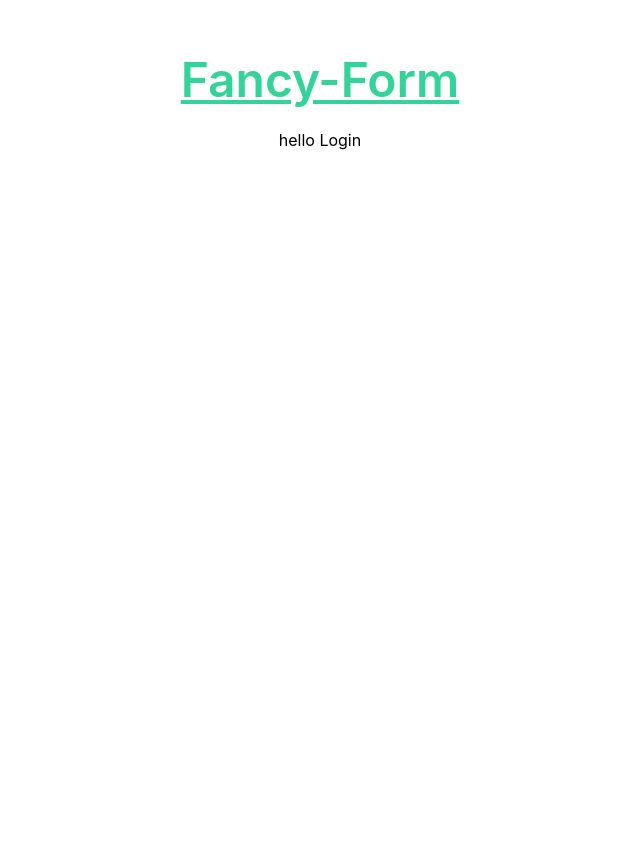
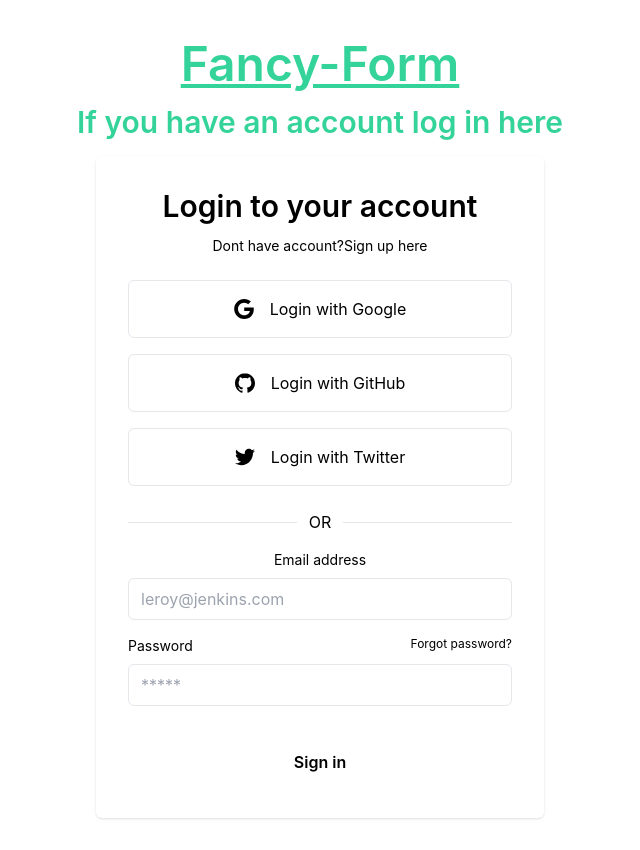
Before and after one commit to tahdiislam/fancy-login-page, a React (Vite) app: page /login in a window 1280 px wide. Shown: the whole page, without its empty margins (320-960 px from the left). Before the commit the page ends 800 px from the top, so only its background shows below. Built offline with nearby package versions, Linux system fonts and the light colour scheme.

Commit message:
add login page

```diff
--- a/src/Comonent/Layout/Main.jsx
+++ b/src/Comonent/Layout/Main.jsx
@@ -4,7 +4,7 @@ import { Outlet } from 'react-router-dom';
 const Main = () => {
     return (
         <div>
-          <h1 className="text-5xl font-semibold my-6 text-emerald-400 underline">Fancy-Form</h1>
+          <h1 className="text-5xl font-semibold my-2 text-emerald-400 underline">Fancy-Form</h1>
           <Outlet/>
         </div>
     );
--- a/src/Comonent/LoginPage/LoginPage.jsx
+++ b/src/Comonent/LoginPage/LoginPage.jsx
@@ -3,7 +3,57 @@ import React from 'react';
 const LoginPage = () => {
     return (
         <div>
-            <h1>hello Login</h1>
+            <h1 className="text-3xl font-semibold my-4 text-emerald-400">If you have an account log in here</h1>
+            <div className='flex justify-center'>
+                <div className="w-full max-w-md p-4 rounded-md shadow sm:p-8 dark:bg-gray-900 dark:text-gray-100">
+                <h2 className="mb-3 text-3xl font-semibold text-center">Login to your account</h2>
+                <p className="text-sm text-center dark:text-gray-400">Dont have account?
+                    <a href="#" rel="noopener noreferrer" className="focus:underline hover:underline">Sign up here</a>
+                </p>
+                <div className="my-6 space-y-4">
+                    <button aria-label="Login with Google" type="button" className="flex items-center justify-center w-full p-4 space-x-4 border rounded-md focus:ring-2 focus:ring-offset-1 dark:border-gray-400 focus:ring-emerald-400">
+                        <svg xmlns="http://www.w3.org/2000/svg" viewBox="0 0 32 32" className="w-5 h-5 fill-current">
+                            <path d="M16.318 13.714v5.484h9.078c-0.37 2.354-2.745 6.901-9.078 6.901-5.458 0-9.917-4.521-9.917-10.099s4.458-10.099 9.917-10.099c3.109 0 5.193 1.318 6.38 2.464l4.339-4.182c-2.786-2.599-6.396-4.182-10.719-4.182-8.844 0-16 7.151-16 16s7.156 16 16 16c9.234 0 15.365-6.49 15.365-15.635 0-1.052-0.115-1.854-0.255-2.651z"></path>
+                        </svg>
+                        <p>Login with Google</p>
+                    </button>
+                    <button aria-label="Login with GitHub" role="button" className="flex items-center justify-center w-full p-4 space-x-4 border rounded-md focus:ring-2 focus:ring-offset-1 dark:border-gray-400 focus:ring-emerald-400">
+                        <svg xmlns="http://www.w3.org/2000/svg" viewBox="0 0 32 32" className="w-5 h-5 fill-current">
+                            <path d="M16 0.396c-8.839 0-16 7.167-16 16 0 7.073 4.584 13.068 10.937 15.183 0.803 0.151 1.093-0.344 1.093-0.772 0-0.38-0.009-1.385-0.015-2.719-4.453 0.964-5.391-2.151-5.391-2.151-0.729-1.844-1.781-2.339-1.781-2.339-1.448-0.989 0.115-0.968 0.115-0.968 1.604 0.109 2.448 1.645 2.448 1.645 1.427 2.448 3.744 1.74 4.661 1.328 0.14-1.031 0.557-1.74 1.011-2.135-3.552-0.401-7.287-1.776-7.287-7.907 0-1.751 0.62-3.177 1.645-4.297-0.177-0.401-0.719-2.031 0.141-4.235 0 0 1.339-0.427 4.4 1.641 1.281-0.355 2.641-0.532 4-0.541 1.36 0.009 2.719 0.187 4 0.541 3.043-2.068 4.381-1.641 4.381-1.641 0.859 2.204 0.317 3.833 0.161 4.235 1.015 1.12 1.635 2.547 1.635 4.297 0 6.145-3.74 7.5-7.296 7.891 0.556 0.479 1.077 1.464 1.077 2.959 0 2.14-0.020 3.864-0.020 4.385 0 0.416 0.28 0.916 1.104 0.755 6.4-2.093 10.979-8.093 10.979-15.156 0-8.833-7.161-16-16-16z"></path>
+                        </svg>
+                        <p>Login with GitHub</p>
+                    </button>
+                    <button aria-label="Login with Twitter" role="button" className="flex items-center justify-center w-full p-4 space-x-4 border rounded-md focus:ring-2 focus:ring-offset-1 dark:border-gray-400 focus:ring-emerald-400">
+                        <svg xmlns="http://www.w3.org/2000/svg" viewBox="0 0 32 32" className="w-5 h-5 fill-current">
+                            <path d="M31.937 6.093c-1.177 0.516-2.437 0.871-3.765 1.032 1.355-0.813 2.391-2.099 2.885-3.631-1.271 0.74-2.677 1.276-4.172 1.579-1.192-1.276-2.896-2.079-4.787-2.079-3.625 0-6.563 2.937-6.563 6.557 0 0.521 0.063 1.021 0.172 1.495-5.453-0.255-10.287-2.875-13.52-6.833-0.568 0.964-0.891 2.084-0.891 3.303 0 2.281 1.161 4.281 2.916 5.457-1.073-0.031-2.083-0.328-2.968-0.817v0.079c0 3.181 2.26 5.833 5.26 6.437-0.547 0.145-1.131 0.229-1.724 0.229-0.421 0-0.823-0.041-1.224-0.115 0.844 2.604 3.26 4.5 6.14 4.557-2.239 1.755-5.077 2.801-8.135 2.801-0.521 0-1.041-0.025-1.563-0.088 2.917 1.86 6.36 2.948 10.079 2.948 12.067 0 18.661-9.995 18.661-18.651 0-0.276 0-0.557-0.021-0.839 1.287-0.917 2.401-2.079 3.281-3.396z"></path>
+                        </svg>
+                        <p>Login with Twitter</p>
+                    </button>
+                </div>
+                <div className="flex items-center w-full my-4">
+                    <hr className="w-full dark:text-gray-400"/>
+                    <p className="px-3 dark:text-gray-400">OR</p>
+                    <hr className="w-full dark:text-gray-400"/>
+                </div>
+                <form novalidate="" action="" className="space-y-8 ng-untouched ng-pristine ng-valid">
+                    <div className="space-y-4">
+                        <div className="space-y-2">
+                            <label for="email" className="block text-sm">Email address</label>
+                            <input type="email" name="email" id="email" placeholder="leroy@jenkins.com" className="w-full px-3 py-2 border rounded-md dark:border-gray-700 dark:bg-gray-900 dark:text-gray-100 focus:dark:border-emerald-400" />
+                        </div>
+                        <div className="space-y-2">
+                            <div className="flex justify-between">
+                                <label for="password" className="text-sm">Password</label>
+                                <a rel="noopener noreferrer" href="#" className="text-xs hover:underline dark:text-gray-400">Forgot password?</a>
+                            </div>
+                            <input type="password" name="password" id="password" placeholder="*****" className="w-full px-3 py-2 border rounded-md dark:border-gray-700 dark:bg-gray-900 dark:text-gray-100 focus:dark:border-emerald-400" />
+                        </div>
+                    </div>
+                    <button type="button" className="w-full px-8 py-3 font-semibold rounded-md dark:bg-emerald-400 dark:text-gray-900">Sign in</button>
+                </form>
+                </div>
+
+            </div>
         </div>
     );
 };
--- a/src/Comonent/RegisterPage/RegisterPage.jsx
+++ b/src/Comonent/RegisterPage/RegisterPage.jsx
@@ -52,6 +52,11 @@ const RegisterPage = () => {
         const email = form.email.value;
         const password = form.password.value;
         // console.log(name, email, password);
+        // first input validation
+        if(!name && !email && !password){
+            setError("Please fill all the input field!!")
+            return
+        }
         //password validation check
         if(!/(?=.*[A-Za-z])/.test(password)){
             setError('Please provide at least one letter!!')
@@ -105,7 +110,7 @@ const RegisterPage = () => {
     }
     return (
         <div>
-            <h1 className="text-3xl font-semibold my-3 text-emerald-400">Please Register</h1>
+            <h1 className="text-3xl font-semibold my-4 text-emerald-400">If You're new, Please Register</h1>
 
             <section className="p-6 dark:bg-gray-800 dark:text-gray-100">
                 <div className="container grid gap-6 mx-auto text-center lg:grid-cols-2 xl:grid-cols-5">
```
